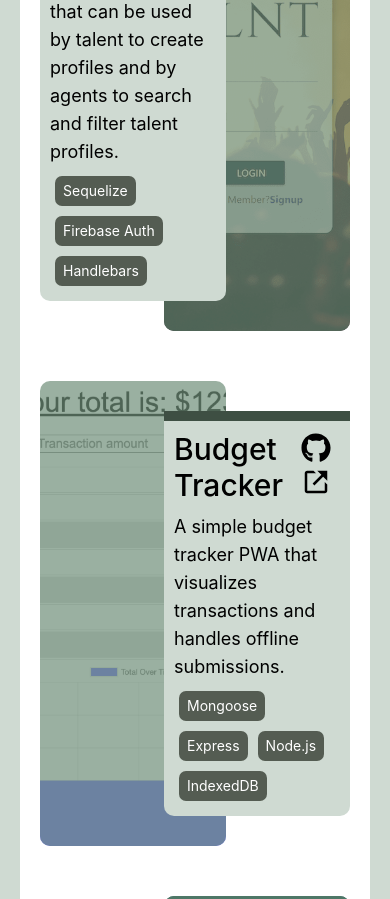
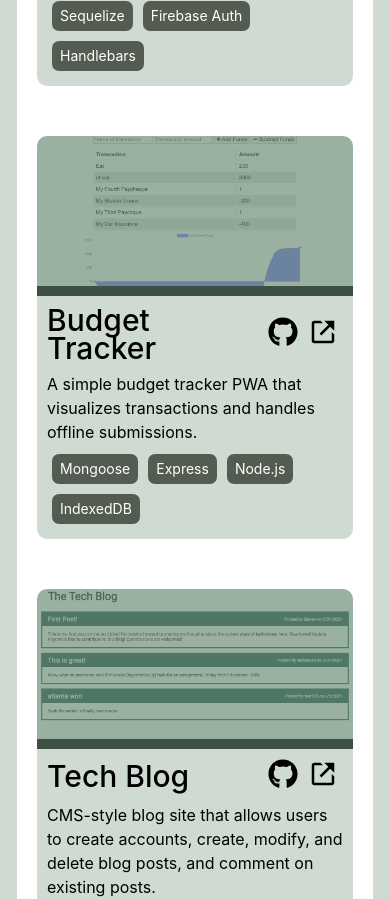
Before and after one commit to Stevtm/portfolio-v3, a React (Create React App) app: page / in a window 390 px wide. Shown: the part 2700-3599 px from the top of the page. Built offline with nearby package versions, Linux system fonts and the light colour scheme.

Commit message:
develop styling for smaller/mobile screens and add links to screenshots

```diff
--- a/src/components/Portfolio/Project/index.js
+++ b/src/components/Portfolio/Project/index.js
@@ -60,7 +60,7 @@ const Project = ({ info }) => {
 
 	return (
 		<ProjectContainer>
-			<Tinted>
+			<Tinted href={link} target="_blank">
 				<ProjectImg
 					src={projectScreenshot}
 					alt={`Screenshot of the project ${info.title}`}
--- a/src/components/Portfolio/Project/styles.js
+++ b/src/components/Portfolio/Project/styles.js
@@ -3,29 +3,31 @@ import styled from "styled-components";
 export const ProjectContainer = styled.article`
 	/* box model */
 	align-items: center;
-	display: grid;
-	grid-template-columns: 1fr 1fr 1fr 1fr 1fr;
+	display: flex;
+	flex-direction: column;
 	padding: 5px;
 	margin: 20px 0;
 	width: 100%;
+
+	@media (min-width: 1281px) {
+		display: grid;
+		grid-template-columns: 1fr 1fr 1fr 1fr 1fr;
+	}
 `;
 
-export const Tinted = styled.div`
+export const Tinted = styled.a`
 	/* box model */
-	border-radius: 10px;
-	grid-column: 1/4;
-	grid-row: 1;
+	border-radius: 10px 10px 0px 0px;
 	position: relative;
 	float: left;
-	height: 100%;
+	height: 150px;
 	width: 100%;
 	z-index: 2;
-
 	/* visual decorations */
 	cursor: pointer;
 
 	:before {
-		border-radius: 10px;
+		border-radius: 10px 10px 0px 0px;
 		content: "";
 		display: block;
 		position: absolute;
@@ -40,28 +42,57 @@ export const Tinted = styled.div`
 	:hover:before {
 		background: none;
 	}
+
+	@media (min-width: 1281px) {
+		/* box model */
+		border-radius: 10px;
+		grid-column: 1/4;
+		grid-row: 1;
+		height: 100%;
+
+		:before {
+			border-radius: 10px;
+			content: "";
+			display: block;
+			position: absolute;
+			top: 0;
+			bottom: 0;
+			left: 0;
+			right: 0;
+			background: rgba(112, 143, 121, 0.7);
+			transition: background 0.3s linear;
+		}
+	}
 `;
 
 export const ProjectImg = styled.img`
 	/* box model */
-	border-radius: 10px;
+	border-radius: 10px 10px 0px 0px;
 	width: 100%;
 	height: 100%;
 
 	/* visual decorations */
 	object-fit: cover;
+
+	@media (min-width: 1281px) {
+		border-radius: 10px;
+	}
 `;
 
 export const ProjectDetails = styled.div`
 	/* box model */
 	border-radius: 0 0 10px 10px;
-	grid-column: 3 / 6;
-	grid-row: 1;
-	margin: 30px 0;
-	z-index: 3;
+	margin: 0;
 
 	/* visual decorations */
 	background-color: ${({ theme }) => theme.pastelGreen.lighter};
+
+	@media (min-width: 1281px) {
+		grid-column: 3 / 6;
+		grid-row: 1;
+		margin: 30px 0;
+		z-index: 3;
+	}
 `;
 
 export const ProjectHeader = styled.div`
@@ -77,15 +108,22 @@ export const ProjectHeader = styled.div`
 export const ProjectTitle = styled.h2`
 	/* box model */
 	margin: 0;
+	max-width: calc(100%-140px);
 
 	/* typography */
-	font-size: 1.5rem;
+	font-size: 1.25rem;
+	line-height: 1.75rem;
 	font-weight: 500;
 	font-size: 1.875rem;
-	line-height: 2.25rem;
 `;
 
-export const Icons = styled.div``;
+export const Icons = styled.div`
+	/* box model */
+	width: 140px;
+
+	/* typoghraphy */
+	text-align: right;
+`;
 
 export const ColorBar = styled.div`
 	/* box model */
@@ -109,8 +147,8 @@ export const ProjectDesc = styled.p`
 	margin: 0;
 
 	/* typography */
-	font-size: 1.125rem;
-	line-height: 1.75rem;
+	font-size: 1rem;
+	line-height: 1.5rem;
 `;
 
 export const ProjectTools = styled.div`
@@ -120,8 +158,6 @@ export const ProjectTools = styled.div`
 	flex-wrap: wrap;
 	margin: 0;
 	margin-top: 5px;
-
-	/* visual decorations */
 `;
 
 export const Link = styled.a`
@@ -140,7 +176,7 @@ export const Link = styled.a`
 
 		&:hover {
 			/* typography */
-			color: white;
+			color: ${({ theme }) => theme.pastelGreen.DEFAULT};
 		}
 	}
 `;
--- a/src/components/Portfolio/styles.js
+++ b/src/components/Portfolio/styles.js
@@ -15,12 +15,14 @@ export const PortfolioSection = styled.section`
 	/* visual decorations */
 	background-color: ${({ theme }) => theme.pastelGreen.lighter};
 
-	& > :nth-child(2) > :nth-child(even) > :nth-child(1) {
-		grid-column: 3 / 6;
-	}
+	@media (min-width: 1281px) {
+		& > :nth-child(2) > :nth-child(even) > :nth-child(1) {
+			grid-column: 3 / 6;
+		}
 
-	& > :nth-child(2) > :nth-child(even) > :nth-child(2) {
-		grid-column: 1 / 4;
+		& > :nth-child(2) > :nth-child(even) > :nth-child(2) {
+			grid-column: 1 / 4;
+		}
 	}
 `;
 
--- a/src/utils/portfolio-info.js
+++ b/src/utils/portfolio-info.js
@@ -44,7 +44,7 @@ export const portfolioInfo = [
 	{
 		id: 4,
 		title: "Tech Blog",
-		desc: "CMS-style blod site that allows users to create accounts, create, modify, and delete their own blog posts, and comment on existing blog posts.",
+		desc: "CMS-style blog site that allows users to create accounts, create, modify, and delete blog posts, and comment on existing posts.",
 		tools: [
 			{ id: 1, name: "Sequelize" },
 			{ id: 2, name: "Handlebars" },
```
